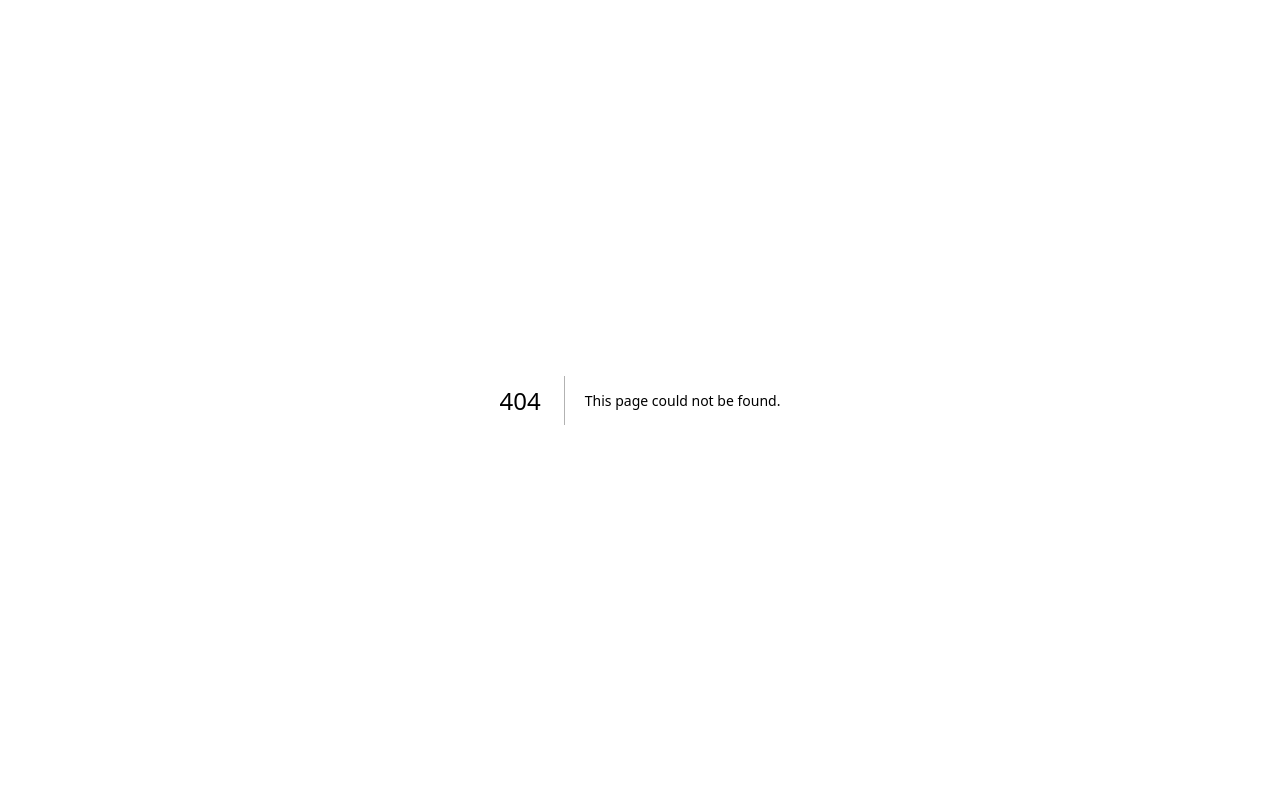
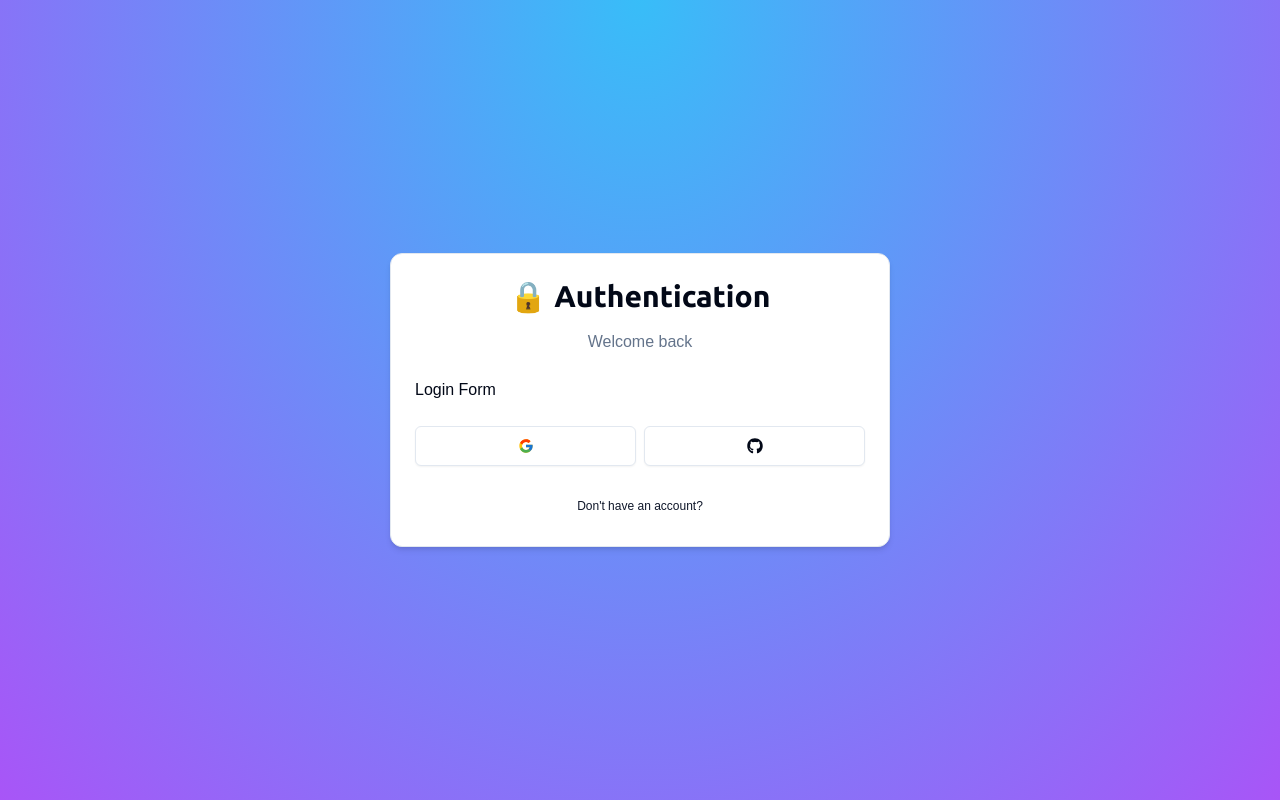
Before and after one commit to rupesh-dev30/Auth-v5, a Next.js app: page /auth/login in a window 1280 px wide. Before the commit this address had no page. Built offline with nearby package versions, Linux system fonts and the light colour scheme.

Commit message:
signin ui

```diff
--- /dev/null
+++ b/app/auth/layout.tsx
@@ -0,0 +1,9 @@
+import React, { ReactNode } from "react";
+
+export default function AuthLayout({ children }: { children: ReactNode }) {
+  return (
+    <div className="h-full flex items-center justify-center bg-[radial-gradient(ellipse_at_top,_var(--tw-gradient-stops))] from-sky-400 to-purple-500">
+      {children}
+    </div>
+  );
+}
--- /dev/null
+++ b/app/auth/login/page.tsx
@@ -0,0 +1,5 @@
+import LoginForm from "@/components/auth/LoginForm";
+
+export default function Login() {
+  return <LoginForm />;
+}
--- /dev/null
+++ b/app/auth/signup/page.tsx
@@ -0,0 +1,5 @@
+import React from "react";
+
+export default function Signup() {
+  return <div>SignUp</div>;
+}
--- /dev/null
+++ b/components/auth/BackButton.tsx
@@ -0,0 +1,15 @@
+import Link from "next/link";
+import { Button } from "../ui/button";
+
+interface Props {
+  label: string;
+  href: string;
+}
+
+export default function BackButton({ label, href }: Props) {
+  return (
+    <Button variant="link" className="font-normal w-full" size="sm" asChild>
+      <Link href={href}>{label}</Link>
+    </Button>
+  );
+}
--- /dev/null
+++ b/components/auth/CardWrapper.tsx
@@ -0,0 +1,39 @@
+"use client";
+
+import { Card, CardContent, CardFooter, CardHeader } from "../ui/card";
+import BackButton from "./BackButton";
+import Header from "./Header";
+import Social from "./Social";
+
+interface Props {
+  children: React.ReactNode;
+  headerLabel: string;
+  backButtonLabel: string;
+  backButtonHref: string;
+  showSocial?: boolean;
+}
+
+export default function CardWrapper({
+  children,
+  headerLabel,
+  backButtonLabel,
+  backButtonHref,
+  showSocial,
+}: Props) {
+  return (
+    <Card className="w-[500px] shadow-md">
+      <CardHeader>
+        <Header label={headerLabel} />
+      </CardHeader>
+      <CardContent>{children}</CardContent>
+      {showSocial && (
+        <CardFooter>
+          <Social />
+        </CardFooter>
+      )}
+      <CardFooter>
+        <BackButton label={backButtonLabel} href={backButtonHref} />
+      </CardFooter>
+    </Card>
+  );
+}
--- /dev/null
+++ b/components/auth/Header.tsx
@@ -0,0 +1,22 @@
+import { cn } from "@/lib/utils";
+import { Ubuntu } from "next/font/google";
+
+const unbuntu = Ubuntu({
+  subsets: ["latin"],
+  weight: "700",
+});
+
+interface Props {
+  label: string;
+}
+
+export default function Header({ label }: Props) {
+  return (
+    <div className="w-full flex flex-col gap-y-4 items-center justify-center">
+      <h1 className={cn("text-3xl font-semibold", unbuntu.className)}>
+        🔒 Authentication
+      </h1>
+      <p className="text-muted-foreground text-md">{label}</p>
+    </div>
+  );
+}
--- /dev/null
+++ b/components/auth/LoginForm.tsx
@@ -0,0 +1,15 @@
+import React from "react";
+import CardWrapper from "./CardWrapper";
+
+export default function LoginForm() {
+  return (
+    <CardWrapper
+      headerLabel="Welcome back"
+      backButtonLabel="Don't have an account?"
+      backButtonHref="/auth/signup"
+      showSocial
+    >
+      Login Form
+    </CardWrapper>
+  );
+}
--- /dev/null
+++ b/components/auth/Social.tsx
@@ -0,0 +1,18 @@
+"use client";
+
+import { FcGoogle } from "react-icons/fc";
+import { FaGithub } from "react-icons/fa";
+import { Button } from "../ui/button";
+
+export default function Social() {
+  return (
+    <div className="flex items-center w-full gap-x-2">
+      <Button size="lg" className="w-full" variant="outline" onClick={() => {}}>
+        <FcGoogle className="h-5 w-5" />
+      </Button>
+      <Button size="lg" className="w-full" variant="outline" onClick={() => {}}>
+        <FaGithub className="h-5 w-5" />
+      </Button>
+    </div>
+  );
+}
--- /dev/null
+++ b/components/ui/card.tsx
@@ -0,0 +1,76 @@
+import * as React from "react"
+
+import { cn } from "@/lib/utils"
+
+const Card = React.forwardRef<
+  HTMLDivElement,
+  React.HTMLAttributes<HTMLDivElement>
+>(({ className, ...props }, ref) => (
+  <div
+    ref={ref}
+    className={cn(
+      "rounded-xl border bg-card text-card-foreground shadow",
+      className
+    )}
+    {...props}
+  />
+))
+Card.displayName = "Card"
+
+const CardHeader = React.forwardRef<
+  HTMLDivElement,
+  React.HTMLAttributes<HTMLDivElement>
+>(({ className, ...props }, ref) => (
+  <div
+    ref={ref}
+    className={cn("flex flex-col space-y-1.5 p-6", className)}
+    {...props}
+  />
+))
+CardHeader.displayName = "CardHeader"
+
+const CardTitle = React.forwardRef<
+  HTMLDivElement,
+  React.HTMLAttributes<HTMLDivElement>
+>(({ className, ...props }, ref) => (
+  <div
+    ref={ref}
+    className={cn("font-semibold leading-none tracking-tight", className)}
+    {...props}
+  />
+))
+CardTitle.displayName = "CardTitle"
+
+const CardDescription = React.forwardRef<
+  HTMLDivElement,
+  React.HTMLAttributes<HTMLDivElement>
+>(({ className, ...props }, ref) => (
+  <div
+    ref={ref}
+    className={cn("text-sm text-muted-foreground", className)}
+    {...props}
+  />
+))
+CardDescription.displayName = "CardDescription"
+
+const CardContent = React.forwardRef<
+  HTMLDivElement,
+  React.HTMLAttributes<HTMLDivElement>
+>(({ className, ...props }, ref) => (
+  <div ref={ref} className={cn("p-6 pt-0", className)} {...props} />
+))
+CardContent.displayName = "CardContent"
+
+const CardFooter = React.forwardRef<
+  HTMLDivElement,
+  React.HTMLAttributes<HTMLDivElement>
+>(({ className, ...props }, ref) => (
+  <div
+    ref={ref}
+    className={cn("flex items-center p-6 pt-0", className)}
+    {...props}
+  />
+))
+CardFooter.displayName = "CardFooter"
+
+export { Card, CardHeader, CardFooter, CardTitle, CardDescription, CardContent }
--- a/package.json
+++ b/package.json
@@ -17,6 +17,7 @@
     "next": "15.0.3",
     "react": "19.0.0-rc-66855b96-20241106",
     "react-dom": "19.0.0-rc-66855b96-20241106",
+    "react-icons": "^5.3.0",
     "tailwind-merge": "^2.5.5",
     "tailwindcss-animate": "^1.0.7"
   },
```
Also changed, not shown: .eslintrc.json, 1 other file (tests, documents, lock files or other folders).
